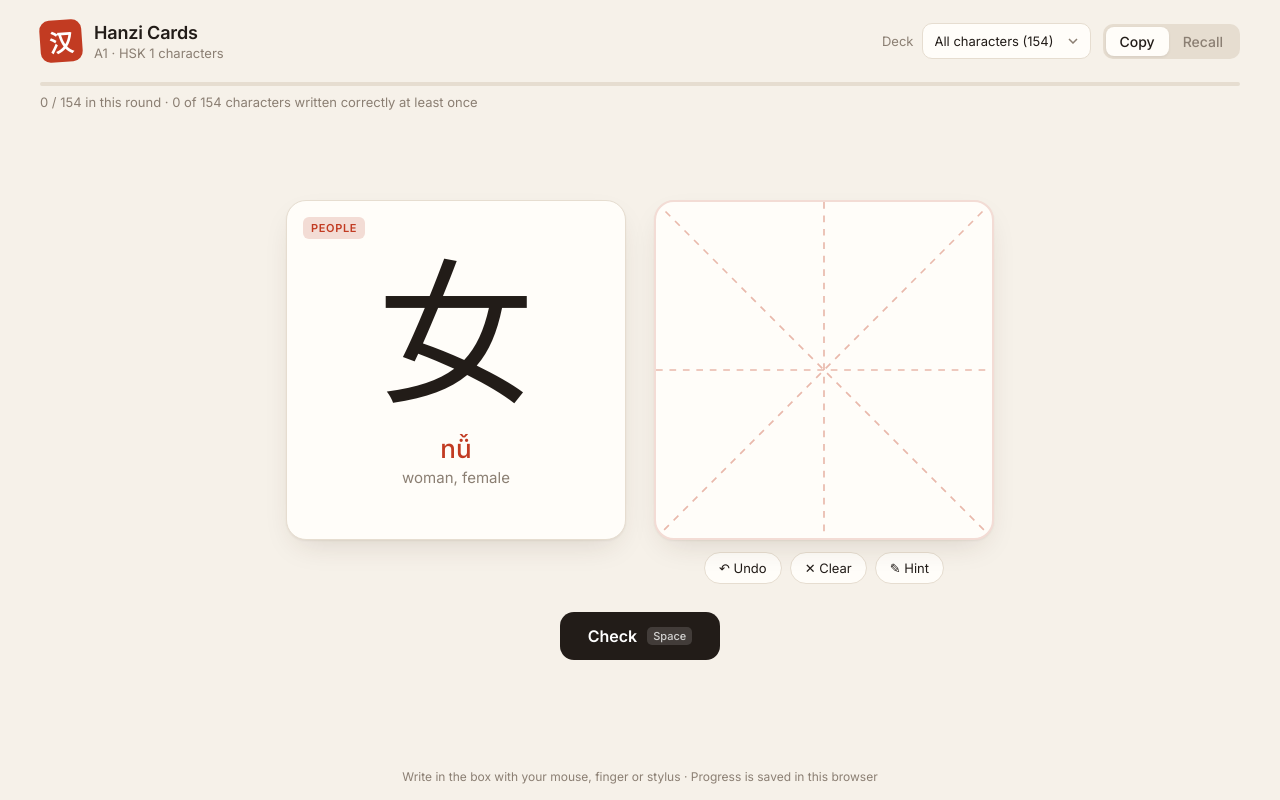
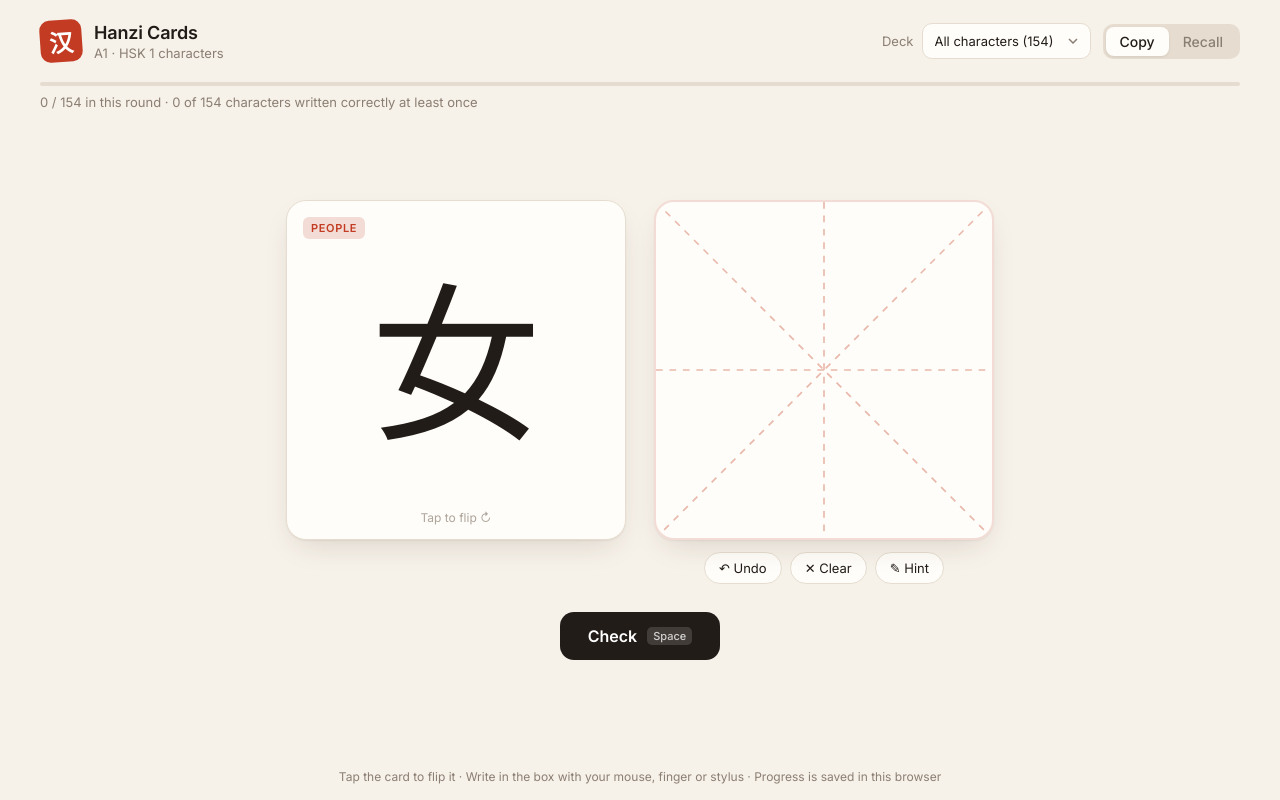
Before and after one commit to systemforge-dev/hanzi-cards, a plain HTML site: page index.html in a window 1280 px wide. Drawn offline with Linux system fonts and the light colour scheme.

Commit message:
Turn cards into two-sided flip flashcards
Co-Authored-By: Claude Opus 5.5 <noreply@anthropic.com>
Claude-Session: https://claude.ai/code/session_01QnJu2rCNjg3n7EeuXXqke4

```diff
--- a/css/style.css
+++ b/css/style.css
@@ -84,28 +84,59 @@ main { flex: 1; display: flex; flex-direction: column; align-items: center; just
   box-shadow: var(--shadow);
 }
 
+/* ---------- The flip card ---------- */
+/* The card is a 3D box with two faces glued back to back.
+   Adding the class "flipped" rotates it 180° to show the back. */
 .card {
-  position: relative;
+  background: none; box-shadow: none;
+  perspective: 1200px;
+  cursor: pointer;
+  outline: none;
+}
+.card-inner {
+  position: relative; width: 100%; height: 100%;
+  transform-style: preserve-3d;
+  transition: transform .55s cubic-bezier(.3, .7, .3, 1);
+}
+.card.flipped .card-inner { transform: rotateY(180deg); }
+.card.no-anim .card-inner { transition: none; }
+
+.face {
+  position: absolute; inset: 0;
   display: flex; flex-direction: column; align-items: center; justify-content: center;
+  border-radius: var(--radius);
   border: 1px solid var(--line);
+  background: var(--card);
+  box-shadow: var(--shadow);
+  backface-visibility: hidden;
+  -webkit-backface-visibility: hidden;
 }
+.face.back {
+  transform: rotateY(180deg);
+  background: linear-gradient(180deg, #fbefe9 0%, var(--card) 45%);
+}
+.card:focus-visible .face { border-color: var(--red); }
+.face-body { display: flex; flex-direction: column; align-items: center; text-align: center; padding: 0 24px; }
+
 .card-tag {
   position: absolute; top: 16px; left: 16px;
   font-size: 11px; font-weight: 600; letter-spacing: .06em; text-transform: uppercase;
   color: var(--red); background: var(--red-soft);
   padding: 4px 8px; border-radius: 6px;
 }
-.card-char, .card-mystery {
-  font-family: var(--serif); font-weight: 500;
-  font-size: calc(var(--box) * .46); line-height: 1.1;
+.flip-hint {
+  position: absolute; bottom: 14px;
+  font-size: 12px; color: var(--muted); opacity: .7;
 }
-.card-mystery { display: none; color: var(--line); }
-.card-pinyin { margin-top: 8px; font-size: 26px; font-weight: 500; color: var(--red); }
-.card-meaning { margin-top: 4px; font-size: 15px; color: var(--muted); text-align: center; padding: 0 20px; }
+.card:hover .flip-hint { opacity: 1; }
 
-/* Recall mode, before checking: hide the character */
-.hide-char .card-char { display: none; }
-.hide-char .card-mystery { display: block; }
+/* What goes on the faces */
+.big-char { font-family: var(--serif); font-weight: 500; font-size: calc(var(--box) * .5); line-height: 1.1; }
+.small-char { font-family: var(--serif); font-size: 44px; line-height: 1.2; margin-bottom: 6px; }
+.big-pinyin { font-size: 40px; font-weight: 500; color: var(--red); }
+.big-meaning { margin-top: 8px; font-size: 19px; color: var(--ink); }
+.card-pinyin { margin-top: 4px; font-size: 24px; font-weight: 500; color: var(--red); }
+.card-meaning { margin-top: 2px; font-size: 15px; color: var(--muted); }
 
 .writer { display: flex; flex-direction: column; gap: 12px; align-items: center; }
 .pad {
@@ -168,5 +199,5 @@ kbd {
 .foot { text-align: center; font-size: 12px; color: var(--muted); padding: 16px; }
 
 /* Card enter animation */
-.card.enter { animation: enter .3s ease; }
+.card.enter .card-inner { animation: enter .3s ease; }
 @keyframes enter { from { opacity: 0; transform: translateY(6px); } to { opacity: 1; transform: none; } }
--- a/index.html
+++ b/index.html
@@ -24,8 +24,8 @@
         <select id="deck"></select>
       </label>
       <div class="segmented" role="group" aria-label="Mode">
-        <button data-mode="copy" title="See the character and copy it">Copy</button>
-        <button data-mode="recall" title="See only pinyin + meaning, write from memory">Recall</button>
+        <button data-mode="copy" title="Front: character · Back: pinyin + meaning">Copy</button>
+        <button data-mode="recall" title="Front: pinyin + meaning · Back: character. Write it from memory">Recall</button>
       </div>
     </div>
   </header>
@@ -35,12 +35,20 @@
 
   <main id="practice">
     <div class="stage">
-      <section class="card" id="card">
-        <span class="card-tag" id="cardTag"></span>
-        <div class="card-char" id="cardChar"></div>
-        <div class="card-mystery" aria-hidden="true">?</div>
-        <div class="card-pinyin" id="cardPinyin"></div>
-        <div class="card-meaning" id="cardMeaning"></div>
+      <!-- A two-sided flashcard: click (or press F) to flip it over. -->
+      <section class="card" id="card" role="button" tabindex="0" aria-label="Flashcard, click to flip">
+        <div class="card-inner">
+          <div class="face front">
+            <span class="card-tag"></span>
+            <div class="face-body" id="frontBody"></div>
+            <span class="flip-hint">Tap to flip ↻</span>
+          </div>
+          <div class="face back">
+            <span class="card-tag"></span>
+            <div class="face-body" id="backBody"></div>
+            <span class="flip-hint">Tap to flip back ↺</span>
+          </div>
+        </div>
       </section>
 
       <section class="writer">
@@ -72,7 +80,7 @@
     <button class="btn primary" id="restartBtn">Practice again</button>
   </section>
 
-  <footer class="foot">Write in the box with your mouse, finger or stylus · Progress is saved in this browser</footer>
+  <footer class="foot">Tap the card to flip it · Write in the box with your mouse, finger or stylus · Progress is saved in this browser</footer>
 
   <!-- Order matters: data first, then the drawing pad, then the app that uses both. -->
   <script src="js/characters.js"></script>
--- a/js/app.js
+++ b/js/app.js
@@ -17,6 +17,7 @@
     learned: 0,
     misses: 0,
     revealed: false,
+    flipped: false, // false = front side showing, true = back side
     hint: false,
   };
 
@@ -78,25 +79,59 @@
     state.hint = false;
     pad.clear();
 
-    $("cardChar").textContent = card.char;
     $("ghost").textContent = card.char;
-    $("cardPinyin").textContent = card.pinyin;
-    $("cardTag").textContent = card.category;
+    document.querySelectorAll(".card-tag").forEach((t) => (t.textContent = card.category));
 
+    snapToFront();
     const cardEl = $("card");
     cardEl.classList.remove("enter");
-    void cardEl.offsetWidth; // restart the animation
+    void cardEl.offsetWidth; // restart the enter animation
     cardEl.classList.add("enter");
 
+    buildFaces();
     updateView();
   }
 
+  // Turn the card to its front instantly (no animation),
+  // so the answer on the back never flashes by when the content changes.
+  function snapToFront() {
+    const cardEl = $("card");
+    state.flipped = false;
+    cardEl.classList.add("no-anim");
+    cardEl.classList.remove("flipped");
+    void cardEl.offsetWidth; // make the browser apply it right now
+    cardEl.classList.remove("no-anim");
+  }
+
+  // Small helper: make an element with a class and some text.
+  function el(className, text) {
+    const node = document.createElement("div");
+    node.className = className;
+    node.textContent = text;
+    return node;
+  }
+
+  // Fill the two sides of the card.
+  // Copy mode:   front = character,          back = pinyin + meaning
+  // Recall mode: front = pinyin + meaning,   back = character
+  function buildFaces() {
+    const card = state.queue[0];
+    if (!card) return;
+    const front = $("frontBody");
+    const back = $("backBody");
+    if (state.mode === "copy") {
+      front.replaceChildren(el("big-char", card.char));
+      back.replaceChildren(el("small-char", card.char), el("big-pinyin", card.pinyin), el("big-meaning", card.meaning));
+    } else {
+      // Don't give the answer away inside the meaning, e.g. "time (时＿)".
+      const safeMeaning = card.meaning.split(card.char).join("＿");
+      front.replaceChildren(el("big-pinyin", card.pinyin), el("big-meaning", safeMeaning));
+      back.replaceChildren(el("big-char", card.char), el("card-pinyin", card.pinyin), el("card-meaning", card.meaning));
+    }
+  }
+
   function updateView() {
-    const card = state.queue[0];
-    const hidden = state.mode === "recall" && !state.revealed;
-    $("card").classList.toggle("hide-char", hidden);
-    // In recall mode, don't give the answer away inside the meaning, e.g. "time (时＿)".
-    if (card) $("cardMeaning").textContent = hidden ? card.meaning.split(card.char).join("＿") : card.meaning;
+    $("card").classList.toggle("flipped", state.flipped);
     $("ghost").className = "ghost" + (state.revealed ? " compare" : state.hint ? " hint" : "");
     $("hintBtn").classList.toggle("on", state.hint);
     $("revealBtn").hidden = state.revealed;
@@ -114,9 +149,18 @@
   }
 
   // ---------- Actions ----------
+  // Check: flip to the back and lay the real character over your writing.
   function reveal() {
     if (state.revealed || $("practice").hidden) return;
     state.revealed = true;
+    state.flipped = true;
+    updateView();
+  }
+
+  // Turn the card over (any time, as often as you like).
+  function flip() {
+    if ($("practice").hidden) return;
+    state.flipped = !state.flipped;
     updateView();
   }
 
@@ -157,6 +201,8 @@
   function setMode(mode) {
     state.mode = mode;
     safeSet(MODE_KEY, mode);
+    snapToFront();
+    buildFaces();
     updateView();
   }
 
@@ -168,6 +214,7 @@
   $("clearBtn").addEventListener("click", () => pad.clear());
   $("hintBtn").addEventListener("click", toggleHint);
   $("restartBtn").addEventListener("click", startDeck);
+  $("card").addEventListener("click", flip);
   document.querySelectorAll(".segmented button").forEach((b) =>
     b.addEventListener("click", () => setMode(b.dataset.mode))
   );
@@ -181,6 +228,7 @@
     else if (key === "z") pad.undo();
     else if (key === "c") pad.clear();
     else if (key === "h") toggleHint();
+    else if (key === "f") flip();
   });
 
   buildDeckSelect();
```
Also changed, not shown: 2 other files.
